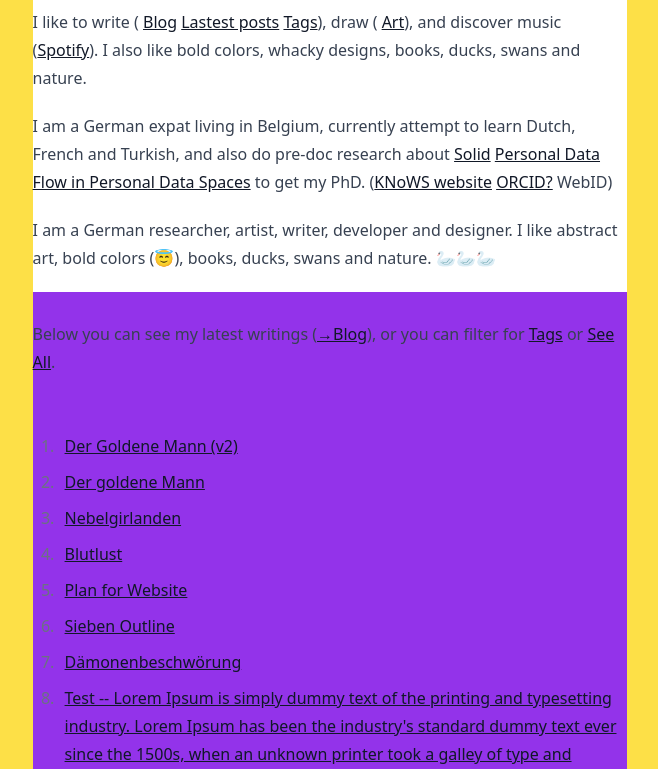
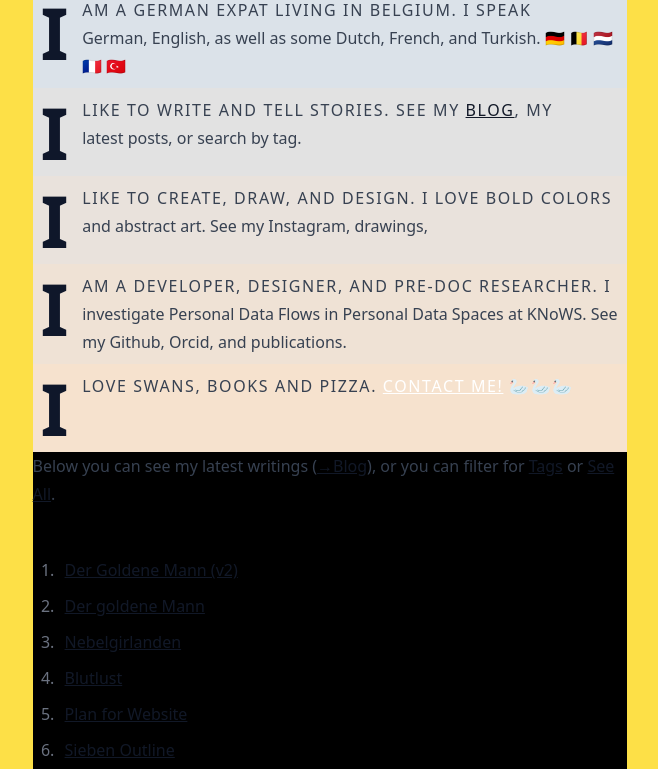
Before and after one commit to j-steinbach/j-steinbach.github.io, an Astro site: page / in a window 1280 px wide. Shown: the part 99-868 px from the top of the page, without its empty margins (310-968 px from the left). Built offline with nearby package versions, Linux system fonts and the light colour scheme; Astro itself is replaced by a stand-in of ours.

Commit message:
Index colors

```diff
--- a/src/components/IndexHeader.astro
+++ b/src/components/IndexHeader.astro
@@ -15,6 +15,7 @@ import { Icon } from "astro-icon/components";
   </h1>
 </div>
 <h1
-    class="text-3xl px-1 font-['cinzel'] font-bold leading-snug text-black text-center bg-yellow-300">
-And this is my website &duarr;
+  class="text-3xl px-1 font-['cinzel'] font-bold leading-snug text-black text-center bg-yellow-300"
+>
+  And this is my website &#8628; &#10552; &#9759;
 </h1>
--- a/src/pages/index.astro
+++ b/src/pages/index.astro
@@ -8,36 +8,55 @@ const pageTitle = "Index";
 ---
 
 <BaseLayout pageTitle={pageTitle}>
-  <div class="bg-purple-600">
+  <div class="bg-black">
     <IndexHeader title={pageTitle} />
 
-    <div class="flex flex-col prose gap-2">
-      <div class="bg-white">
-        <p>
-          I like to write (
-          <a>Blog</a>
-          <a>Lastest posts</a>
-          <a>Tags</a>), draw (
-          <a>Art</a>), and discover music (<a>Spotify</a>). I also like bold
-          colors, whacky designs, books, ducks, swans and nature.
-        </p>
-        <p>
-          I am a German expat living in Belgium, currently attempt to learn
-          Dutch, French and Turkish, and also do pre-doc research about
-          <a>Solid</a>
-          <a>Personal Data Flow in Personal Data Spaces</a> to get my PhD. (<a
-            >KNoWS website</a
-          >
-          <a>ORCID?</a>
-          WebID)
-        </p>
-        <p>
-          I am a German researcher, artist, writer, developer and designer. I
-          like abstract art, bold colors (😇), books, ducks, swans and nature.
-          🦢🦢🦢
-        </p>
-      </div>
+    <div class="flex flex-col prose space-y-0">
+      <p
+        class="bg-[#dbe2e9] p-2 first-line:uppercase first-line:tracking-widest
+  first-letter:text-7xl first-letter:font-bold first-letter:text-slate-900
+  first-letter:mr-3 first-letter:float-left space-y-0 m-0"
+      >
+        I am a German expat living in Belgium. I speak German, English, as well
+        as some Dutch, French, and Turkish. &#127465;&#127466;
+        &#127463;&#127466; &#127475;&#127473; &#127467;&#127479;
+        &#127481;&#127479;
+      </p>
+      <p
+        class="bg-[#e2e2e2] p-2 first-line:uppercase first-line:tracking-widest
+  first-letter:text-7xl first-letter:font-bold first-letter:text-slate-900
+  first-letter:mr-3 first-letter:float-left"
+      >
+        I like to write and tell stories. See my <a>blog</a>, my latest posts,
+        or search by tag.
+      </p>
+      <p
+        class="bg-[#e9e2dc] p-2 first-line:uppercase first-line:tracking-widest
+  first-letter:text-7xl first-letter:font-bold first-letter:text-slate-900
+  first-letter:mr-3 first-letter:float-left"
+      >
+        I like to create, draw, and design. I love bold colors and abstract art.
+        See my Instagram, drawings,
+      </p>
+      <p
+        class="bg-[#efe2d5] p-2 first-line:uppercase first-line:tracking-widest
+  first-letter:text-7xl first-letter:font-bold first-letter:text-slate-900
+  first-letter:mr-3 first-letter:float-left"
+      >
+        I am a developer, designer, and pre-doc researcher. I investigate
+        Personal Data Flows in Personal Data Spaces at KNoWS. See my Github,
+        Orcid, and publications.
+      </p>
+      <p
+        class="bg-[#f6e2ce] p-2 first-line:uppercase first-line:tracking-widest
+  first-letter:text-7xl first-letter:font-bold first-letter:text-slate-900
+  first-letter:mr-3 first-letter:float-left"
+      >
+        I love swans, books and pizza. <a class="text-white">Contact me!</a> 🦢🦢🦢
+      </p>
+    </div>
 
+    <div class="flex flex-col prose">
       <p>
         Below you can see my latest writings (<a>→Blog</a>), or you can filter
         for
```
